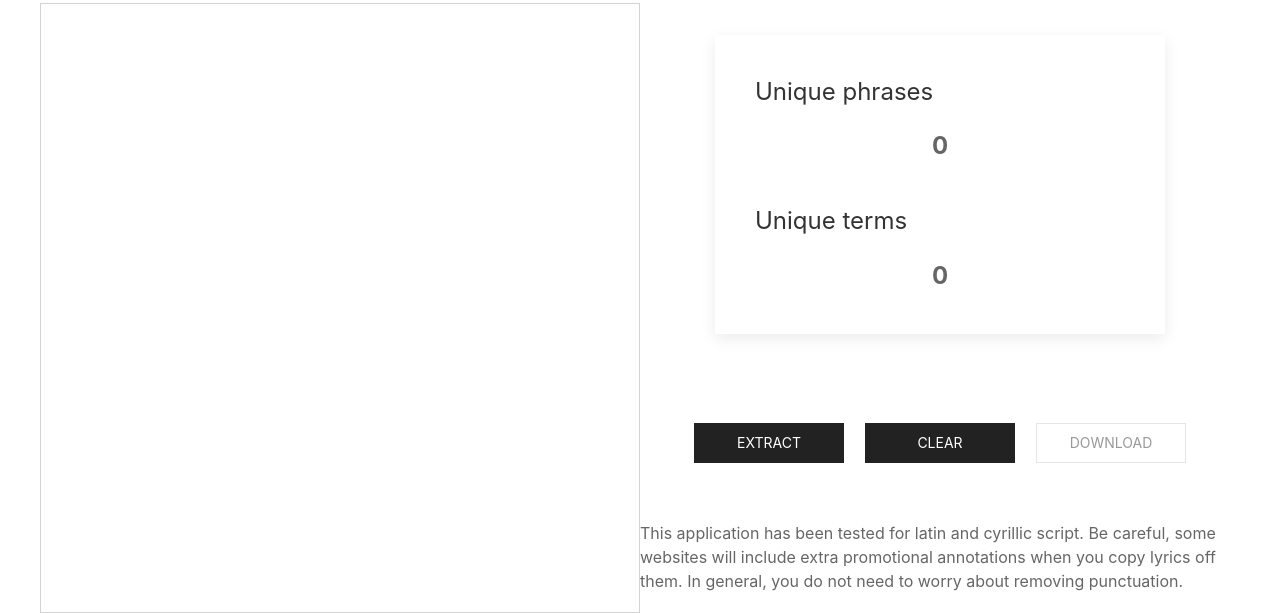
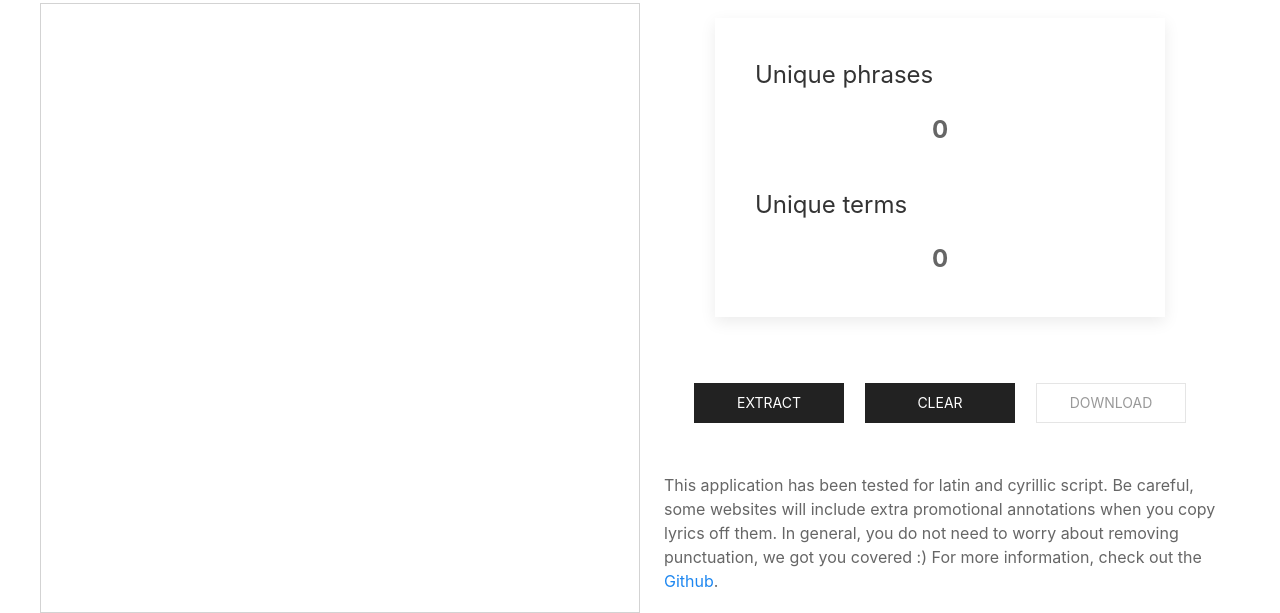
Before and after one commit to pat-jpnk/song-vocabulary, a plain HTML site: page index.html in a window 1280 px wide. Shown: the part 228-841 px from the top of the page. Drawn offline with Linux system fonts and the light colour scheme; files whose address does not match are found by name.

Commit message:
added description

```diff
--- a/index.html
+++ b/index.html
@@ -43,10 +43,11 @@
 
 			</div>
 
-			<div uk-alert>
+			<div class=uk-text-justify" id="description-text">
 				<p>This application has been tested for latin and cyrillic script. Be careful,
-				some websites will include extra promotional annotations when you copy lyrics off them.
-				In general, you do not need to worry about removing punctuation.</p>
+					some websites will include extra promotional annotations when you copy lyrics off them.
+					In general, you do not need to worry about removing punctuation, we got you covered :)
+					For more information, check out the <a href="#">Github</a>.</p>
 			</div>
 
 
@@ -54,6 +55,8 @@
 		</div>
 	</div>
 
+
+
 	<script src="functions.js"></script>
 
 
--- a/main.css
+++ b/main.css
@@ -62,3 +62,7 @@ body {
 #extract-button {
 	margin-right: 1.5em
 }
+
+#description-text {
+	margin: 0 1.5em 0 1.5em;
+}
```
